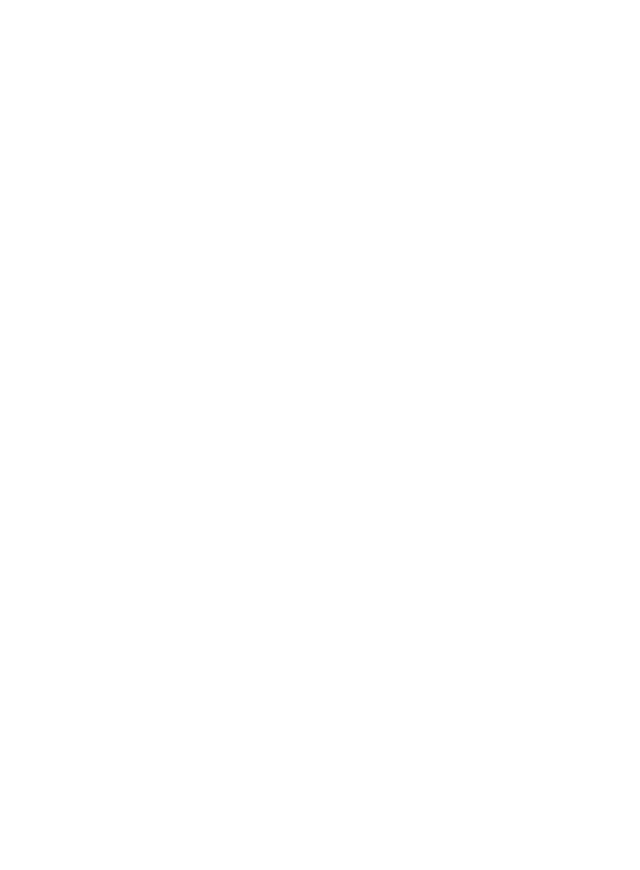
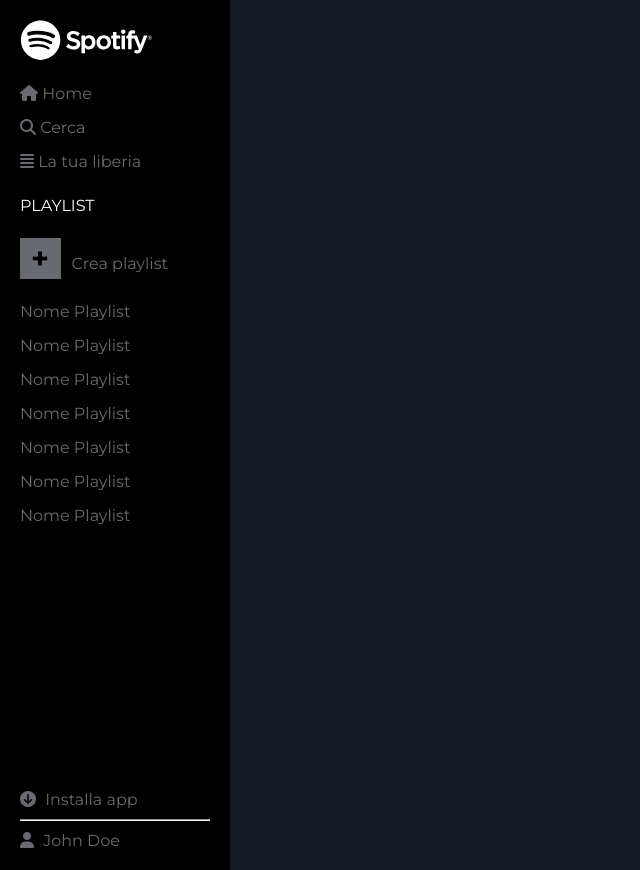
Before and after one commit to Rossiitaa/html-css-spotifyweb, a plain HTML site: page index.html in a window 1280 px wide. Shown: the whole page, without its empty margins (0-640 px from the left). Before the commit the page ends 800 px from the top, so only its background shows below. Drawn offline with Linux system fonts and the light colour scheme.

Commit message:
creation menù

```diff
--- a/css/style.css
+++ b/css/style.css
@@ -7,4 +7,90 @@
 }
 body {
     font-family: 'Montserrat', sans-serif;
+    background-color: #141922;
+    color: #676a70;
 }
+.flex-d {
+    display: flex;
+}
+.jc-between {
+    justify-content: space-between;
+}
+.column-dir {
+    flex-direction: column;
+}
+.end-user {
+    margin-top: 250px;
+}
+
+ /* main */
+.menu {
+    width: 230px;
+    height: 100%;
+    padding: 20px;
+    background-color: #000;
+}
+.logo {
+    width: 70%;
+    margin-bottom: 20px;
+}
+.menu ul {
+    list-style: none;
+}
+.menu ul li {
+    margin-bottom: 15px;
+}
+.top-menu {
+    margin-bottom: 10px;
+}
+
+/* playlist */
+.playlist {
+    color: #fff;
+}
+.space-p {
+    margin: 25px 0;
+}
+.crea-pl {
+    padding: 2px 4px 2px 11px;
+    background-color: #676a70;
+    color: #000;
+    font-size: 30px;
+    font-weight: bold;
+}
+.create {
+    margin-left: 10px;
+}
+
+/* user */
+.user i {
+
+    margin-right: 5px;
+}
+
+hr {
+    margin: 10px 0;
+}
+
+
+
+
+/* footer */
+
+
+
+
+
+
+
+
+/* breakpoint */
+/* 701px */
+@media all and (max-width: 701px) {}
+
+/* 601px */
+@media all and (max-width: 601px) {}
+
+
+/* 250px */
+@media all and (max-width: 250px) {}
--- a/index.html
+++ b/index.html
@@ -5,9 +5,74 @@
     <meta http-equiv="X-UA-Compatible" content="IE=edge">
     <meta name="viewport" content="width=device-width, initial-scale=1.0">
     <title>html-css-spotifyweb</title>
+    <link rel="stylesheet" href="./css/style.css">
     <link rel="stylesheet" href="https://cdnjs.cloudflare.com/ajax/libs/font-awesome/6.1.1/css/all.min.css" integrity="sha512-KfkfwYDsLkIlwQp6LFnl8zNdLGxu9YAA1QvwINks4PhcElQSvqcyVLLD9aMhXd13uQjoXtEKNosOWaZqXgel0g==" crossorigin="anonymous" referrerpolicy="no-referrer" />
 </head>
 <body>
+    <main class="fled-d">
+        <div class="flex-d column-dir menu">
 
+            <nav class="top-menu">
+                <div class="logo">
+                    <img src="./img/logo.svg" alt="logo-spotify">
+                </div>
+                <div>
+                    <ul>
+                        <li><i class="fa-solid fa-house"></i> Home</li>
+                        <li><i class="fa-solid fa-magnifying-glass"></i> Cerca</li>
+                        <li><i class="fa-solid fa-align-justify"></i> La tua liberia</li>
+                    </ul>
+                </div>
+            </nav>
+
+            <nav>
+                <span class="playlist">
+                    PLAYLIST
+                </span>
+                <div class="space-p">
+                    <span class="crea-pl">+ </span>
+                    <span class="create"> Crea playlist </span>
+                </div>
+                <ul>
+                    <li>Nome Playlist</li>
+                    <li>Nome Playlist</li>
+                    <li>Nome Playlist</li>
+                    <li>Nome Playlist</li>
+                    <li>Nome Playlist</li>
+                    <li>Nome Playlist</li>
+                    <li>Nome Playlist</li>
+                </ul>
+            </nav>
+
+            <nav class="end-user">
+                <span class="user flex-d column-dir">
+                    <div><i class="fa-solid fa-circle-arrow-down"></i> Installa app</div>
+
+                    <hr>
+
+                    <div><i class="fa-solid fa-user"></i> John Doe</div>
+                </span>
+            </nav>
+        </div>
+    </main>
+
+    <!--<footer class="flex-d jc-between">
+
+        <div class="flex-d jc-between">
+            <div class="inf-song">
+                <img src="./img/sinister.jpeg" alt="img-song">
+                <div>
+                    <span class="title-singer">Sinister</span>
+                    <span class="title-song">Brano Nome</span>
+                </div>
+                <div class="flex-d">
+                    <i class="fa-solid fa-heart"></i>
+                    <i class="fa-solid fa-folder"></i>
+                </div>
+            </div>
+        </div>
+        <div class="flex-d jc-between"></div>
+        <div class="flex-d jc-between"></div>
+    </footer>  -->
 </body>
 </html>
```
